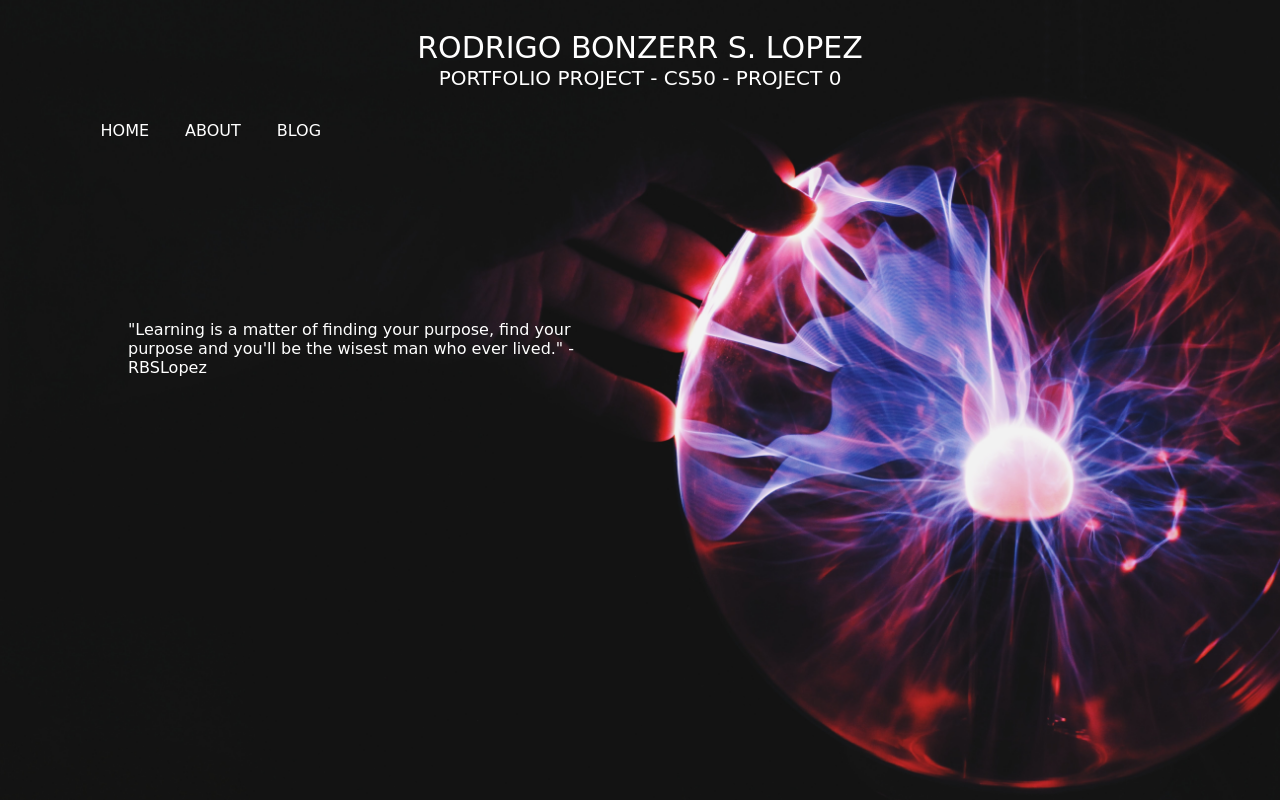
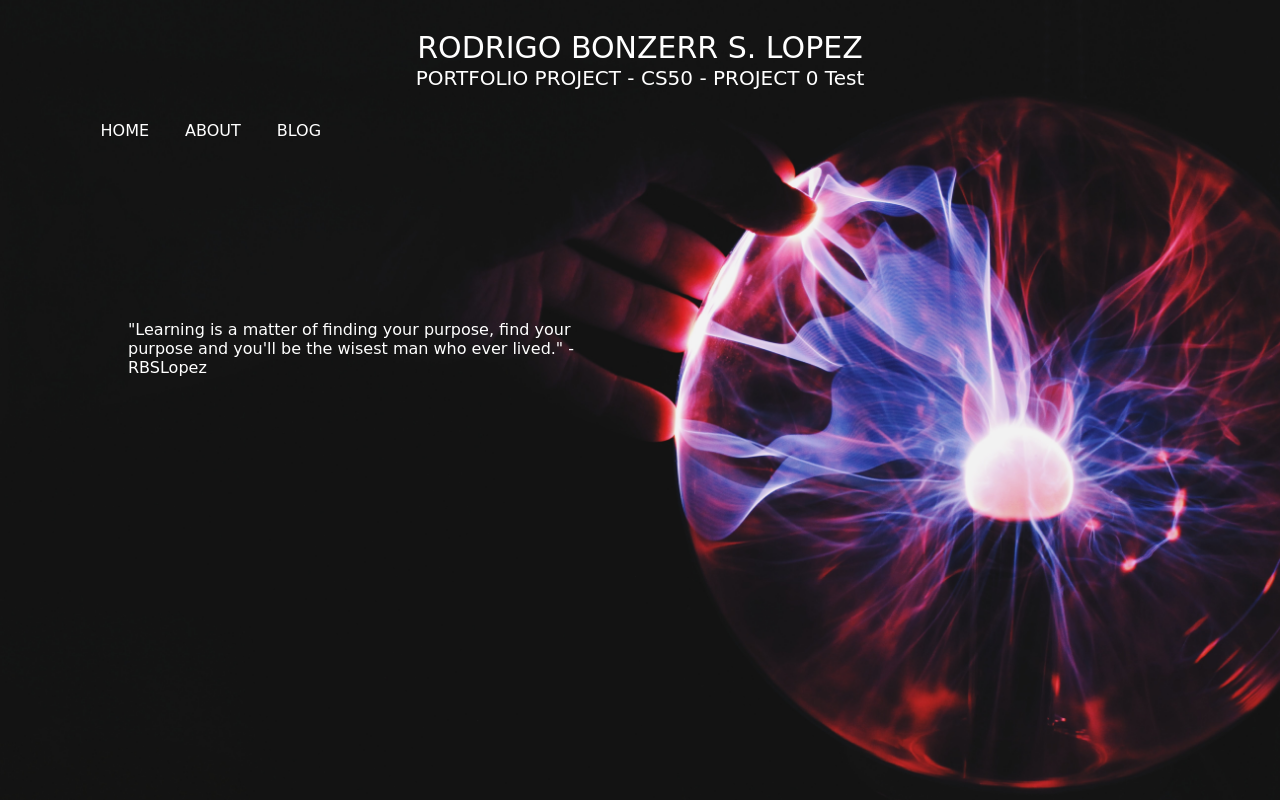
Before and after one commit to rodprogramdev/RBSL-CS50-Project0, a website: page index.html in a window 1280 px wide. Drawn offline with nearby package versions, Linux system fonts and the light colour scheme; a web font is replaced by a local one.

Commit message:
added test text

```diff
--- a/index.html
+++ b/index.html
@@ -43,7 +43,7 @@ logged_out_greeting="Hi! I am Rod!! How can I help you?">
 
         <h1 class="heading-primary">
             <span class="heading-primary--main">RODRIGO BONZERR S. LOPEZ </span>
-            <span class="heading-primary--sub"> PORTFOLIO PROJECT - CS50 - PROJECT 0 </span>
+            <span class="heading-primary--sub"> PORTFOLIO PROJECT - CS50 - PROJECT 0 Test </span>
         </h1>
 
 
```
